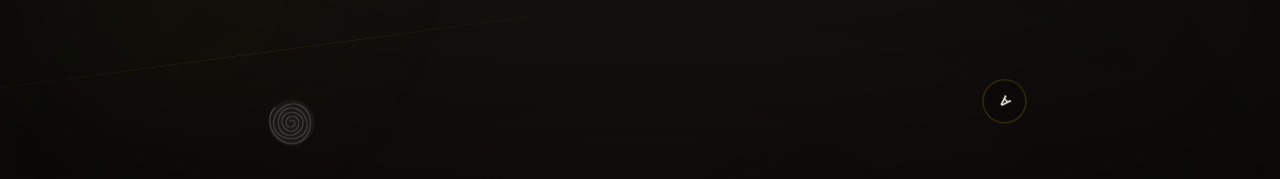
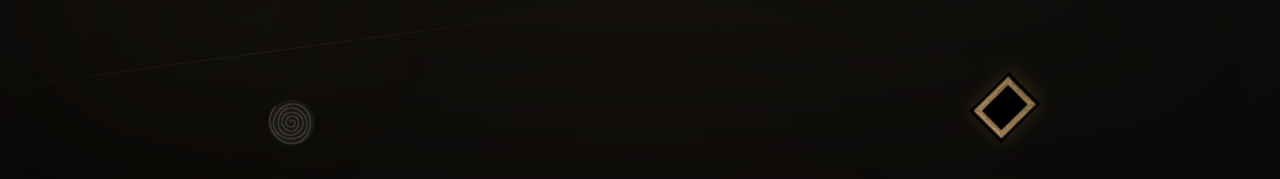
Before and after one commit to adomador/portfoliosite, a Next.js app: page / in a window 1280 px wide. Shown: the part 187-366 px from the top of the page. Built offline with nearby package versions, Linux system fonts and the light colour scheme; a web font is replaced by a local one.

Commit message:
What happened
???

```diff
--- a/app/page.module.css
+++ b/app/page.module.css
@@ -89,14 +89,18 @@
   z-index: 11;
 }
 
-/* Work button: Vertigo spiral replaces nav icon; slow expand on hover (5s to full size) */
+/* Work button: Vertigo spiral replaces nav icon; slow expand on hover (10s to full size) */
 .workButton [data-vertigo-spiral] {
-  transition: transform 5s cubic-bezier(0.16, 1, 0.3, 1);
+  transition: transform 10s cubic-bezier(0.16, 1, 0.3, 1);
   transform-origin: center;
 }
 
 .workButton:hover [data-vertigo-spiral] {
   transform: scale(1.3);
+}
+
+.workButton:hover [data-vertigo-spiral] [data-vertigo-glow] {
+  opacity: 0.15;
 }
 
 @media (prefers-reduced-motion: reduce) {
@@ -135,6 +139,70 @@
   color: #c9a227;
 }
 
+/* About button: ornate frame with hand in aperture (clipped, spring animation on hover) */
+.aboutFrameWrap {
+  position: relative;
+  display: block;
+}
+
+.aboutFrame {
+  height: clamp(40px, 8vw, 56px);
+  width: auto;
+  display: block;
+  filter: drop-shadow(0 2px 8px rgba(0, 0, 0, 0.4));
+  transition: filter 0.4s ease;
+  position: relative;
+  z-index: 0;
+}
+
+/* Clipped window matching frame interior – hand only visible inside, drawn on top of frame center */
+.aboutFrameWindow {
+  position: absolute;
+  left: 20%;
+  top: 18%;
+  width: 60%;
+  height: 64%;
+  overflow: hidden;
+  display: flex;
+  align-items: center;
+  justify-content: center;
+  pointer-events: none;
+  z-index: 1;
+}
+
+.aboutHand {
+  height: 100%;
+  width: auto;
+  max-width: none;
+  object-fit: contain;
+  object-position: center bottom;
+  opacity: 0;
+  transform: translateY(35%) scale(0.88);
+  transition:
+    opacity 0.45s cubic-bezier(0.34, 1.56, 0.64, 1),
+    transform 0.5s cubic-bezier(0.34, 1.56, 0.64, 1);
+}
+
+/* Hover: spring up; exit uses same transition so hand springs back down */
+.aboutButton:hover .aboutHand {
+  opacity: 1;
+  transform: translateY(0) scale(1);
+}
+
+.aboutButton[class*="landed"] .aboutFrame {
+  filter: drop-shadow(0 2px 8px rgba(201, 162, 39, 0.2));
+}
+
+.aboutButton[class*="landed"]:hover .aboutFrame {
+  filter: drop-shadow(0 2px 12px rgba(201, 162, 39, 0.35));
+}
+
+@media (prefers-reduced-motion: reduce) {
+  .aboutHand {
+    transition: opacity 0.25s ease, transform 0.25s ease;
+  }
+}
+
 /* ═══════════════════════════════════════════════
    Responsive
    ═══════════════════════════════════════════════ */
@@ -142,6 +210,10 @@
 @media (max-width: 600px) {
   .leaf {
     width: 50px;
+  }
+
+  .aboutFrame {
+    height: 36px;
   }
 
   .navIcon {
--- a/app/page.tsx
+++ b/app/page.tsx
@@ -67,9 +67,24 @@ export default function Home() {
           startY={80}
           label="About"
           href="mailto:alfredo.domador13@gmail.com"
-          className={styles.navButton}
+          className={`${styles.navButton} ${styles.aboutButton}`}
         >
-          <span className={styles.navIcon}>A</span>
+          <div className={styles.aboutFrameWrap}>
+            <img
+              src="/about-frame.png"
+              alt=""
+              className={styles.aboutFrame}
+              draggable={false}
+            />
+            <div className={styles.aboutFrameWindow}>
+              <img
+                src="/about-hand.png"
+                alt=""
+                className={styles.aboutHand}
+                draggable={false}
+              />
+            </div>
+          </div>
         </FleeingButton>
 
         <FleeingButton
--- a/components/VertigoSpiral.module.css
+++ b/components/VertigoSpiral.module.css
@@ -1,14 +1,35 @@
 .wrapper {
   --vertigo-bg: var(--bg-surface);
   --vertigo-stroke: var(--text-muted);
+  position: relative;
   width: 48px;
   height: 48px;
   display: flex;
   align-items: center;
   justify-content: center;
   cursor: pointer;
-  transition: transform 5s cubic-bezier(0.16, 1, 0.3, 1);
+  transition: transform 10s cubic-bezier(0.16, 1, 0.3, 1);
   transform-origin: center;
+}
+
+/* Red glow behind spiral: expands/retracts with wrapper scale, fades in/out on hover */
+.glow {
+  position: absolute;
+  left: 50%;
+  top: 50%;
+  width: 140%;
+  height: 140%;
+  transform: translate(-50%, -50%);
+  border-radius: 50%;
+  background: var(--accent-crimson);
+  filter: blur(20px);
+  opacity: 0;
+  transition: opacity 10s cubic-bezier(0.16, 1, 0.3, 1);
+  pointer-events: none;
+}
+
+.wrapper:hover .glow {
+  opacity: 0.15;
 }
 
 .wrapper:hover {
@@ -50,4 +71,7 @@
   .wrapper:hover {
     transform: scale(1.05);
   }
+  .glow {
+    transition: opacity 0.3s ease;
+  }
 }
--- a/components/VertigoSpiral.tsx
+++ b/components/VertigoSpiral.tsx
@@ -44,6 +44,7 @@ export default function VertigoSpiral() {
 
   return (
     <div className={styles.wrapper} data-vertigo-spiral aria-hidden>
+      <div className={styles.glow} data-vertigo-glow aria-hidden />
       <svg
         className={styles.spiral}
         viewBox={`0 0 ${VIEWBOX.w} ${VIEWBOX.h}`}
```
Also changed, not shown: public/about-frame.png (added), public/about-hand.png (added).
